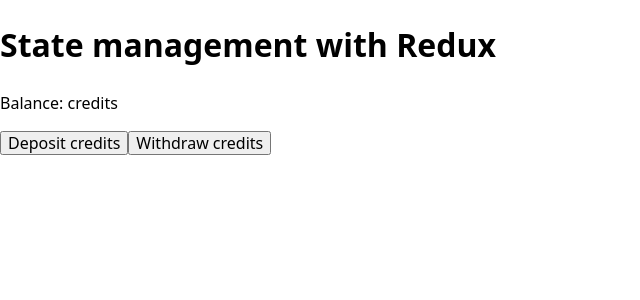
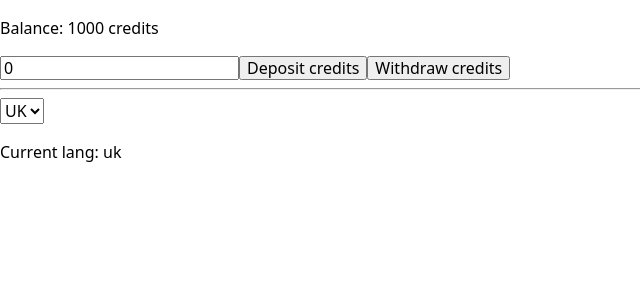
Before and after one commit to luxplanjay/react-114, a React (Vite) app: page / in a window 1280 px wide. Shown: the top 300 px of the page, without its empty margins (0-640 px from the left). Built offline with nearby package versions, Linux system fonts and the light colour scheme.

Commit message:
Add examples

```diff
--- a/package.json
+++ b/package.json
@@ -10,6 +10,7 @@
     "preview": "vite preview"
   },
   "dependencies": {
+    "@reduxjs/toolkit": "^2.8.2",
     "axios": "^1.8.4",
     "clsx": "^2.1.1",
     "formik": "^2.4.6",
@@ -17,6 +18,7 @@
     "react": "^19.0.0",
     "react-dom": "^19.0.0",
     "react-icons": "^5.5.0",
+    "react-redux": "^9.2.0",
     "react-router-dom": "^7.6.0",
     "use-debounce": "^10.0.4",
     "vite-plugin-svgr": "^4.3.0",
--- a/src/components/App.jsx
+++ b/src/components/App.jsx
@@ -1,10 +1,16 @@
+import { useSelector } from "react-redux";
 import Balance from "./Balance";
+import LangSwitcher from "./LangSwitcher";
 
 export default function App() {
+  const lang = useSelector((state) => state.locale.lang);
+
   return (
     <>
-      <h1>State management with Redux</h1>
       <Balance />
+      <hr />
+      <LangSwitcher />
+      <p>Current lang: {lang}</p>
     </>
   );
 }
--- a/src/components/Balance.jsx
+++ b/src/components/Balance.jsx
@@ -1,10 +1,31 @@
+import { useSelector, useDispatch } from "react-redux";
+import { deposit, withdraw } from "../redux/balanceSlice";
+import { useState } from "react";
+
 export default function Balance() {
+  const [value, setValue] = useState(0);
+
+  const dispatch = useDispatch();
+  const balance = useSelector((state) => state.balance.value);
+
+  const handleDeposit = () => {
+    dispatch(deposit(value));
+  };
+
+  const handleWithdraw = () => {
+    dispatch(withdraw(value));
+  };
+
+  const handleChangeValue = (e) => {
+    setValue(Number(e.target.value));
+  };
+
   return (
     <div>
-      <p>Balance: credits</p>
-      {/* <input type="number" /> */}
-      <button>Deposit credits</button>
-      <button>Withdraw credits</button>
+      <p>Balance: {balance} credits</p>
+      <input type="number" value={value} onChange={handleChangeValue} />
+      <button onClick={handleDeposit}>Deposit credits</button>
+      <button onClick={handleWithdraw}>Withdraw credits</button>
     </div>
   );
 }
--- a/src/components/LangSwitcher.jsx
+++ b/src/components/LangSwitcher.jsx
@@ -1,11 +1,19 @@
+import { useSelector, useDispatch } from "react-redux";
+import { changeLang } from "../redux/localeSlice";
+
 export default function LangSwitcher() {
+  const dispatch = useDispatch();
+  const lang = useSelector((state) => state.locale.lang);
+
+  const handleChange = (e) => {
+    dispatch(changeLang(e.target.value));
+  };
+
   return (
-    <div>
-      <select>
-        <option value="en">EN</option>
-        <option value="uk">UK</option>
-        <option value="pl">PL</option>
-      </select>
-    </div>
+    <select value={lang} onChange={handleChange}>
+      <option value="en">EN</option>
+      <option value="uk">UK</option>
+      <option value="pl">PL</option>
+    </select>
   );
 }
--- a/src/main.jsx
+++ b/src/main.jsx
@@ -1,11 +1,15 @@
 import React from "react";
 import ReactDOM from "react-dom/client";
+import { Provider } from "react-redux";
 import App from "./components/App";
+import { store } from "./redux/store";
 import "modern-normalize";
 import "./index.css";
 
 ReactDOM.createRoot(document.getElementById("root")).render(
   <React.StrictMode>
-    <App />
+    <Provider store={store}>
+      <App />
+    </Provider>
   </React.StrictMode>
 );
--- /dev/null
+++ b/src/redux/balanceSlice.js
@@ -0,0 +1,31 @@
+import { createAction } from "@reduxjs/toolkit";
+
+// Фабрика екшенів (функція яка створює об'єкти)
+export const deposit = createAction("balance/deposit");
+
+export const withdraw = createAction("balance/withdraw");
+
+const initialState = {
+  value: 1000,
+};
+
+export default function balanceReducer(state = initialState, action) {
+  console.log("balanceReducer", action);
+
+  switch (action.type) {
+    case "balance/deposit":
+      return {
+        ...state,
+        value: state.value + action.payload,
+      };
+
+    case "balance/withdraw":
+      return {
+        ...state,
+        value: state.value - action.payload,
+      };
+
+    default:
+      return state;
+  }
+}
--- /dev/null
+++ b/src/redux/localeSlice.js
@@ -0,0 +1,22 @@
+import { createAction } from "@reduxjs/toolkit";
+
+export const changeLang = createAction("locale/changeLang");
+
+const initialState = {
+  lang: "uk",
+};
+
+export default function localeReducer(state = initialState, action) {
+  console.log("localeReducer", action);
+
+  switch (action.type) {
+    case "locale/changeLang":
+      return {
+        ...state,
+        lang: action.payload,
+      };
+
+    default:
+      return state;
+  }
+}
--- /dev/null
+++ b/src/redux/store.js
@@ -0,0 +1,15 @@
+import { configureStore } from "@reduxjs/toolkit";
+import balanceReducer from "./balanceSlice";
+import localeReducer from "./localeSlice";
+
+// '@@INIT'
+// rootReducer(undefined, '@@INIT')
+// rootReducer(initialState, '@@INIT')
+// return initialState;
+
+export const store = configureStore({
+  reducer: {
+    balance: balanceReducer,
+    locale: localeReducer,
+  },
+});
```
Also changed, not shown: 2 other files (tests, documents, lock files or other folders).
